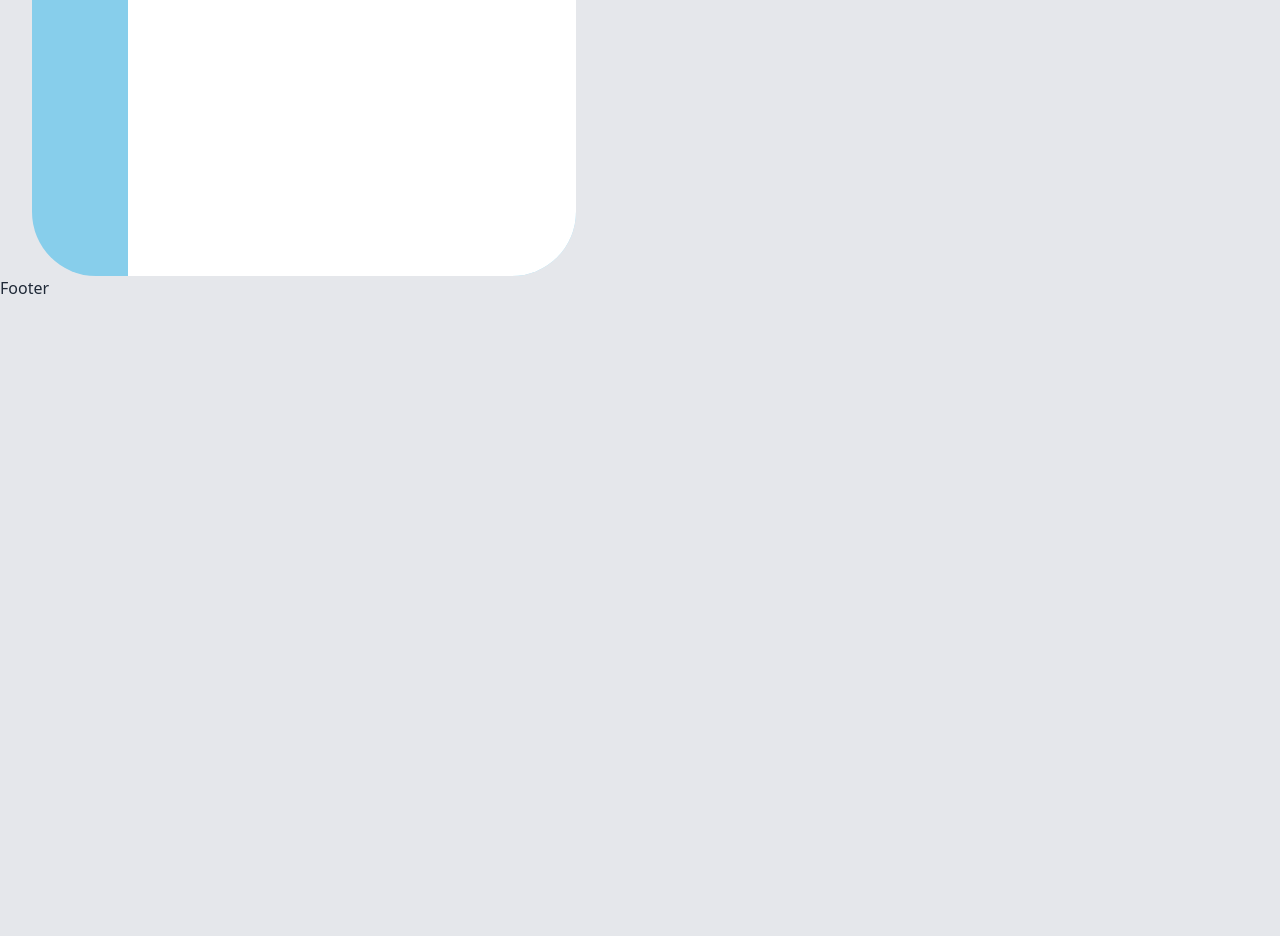
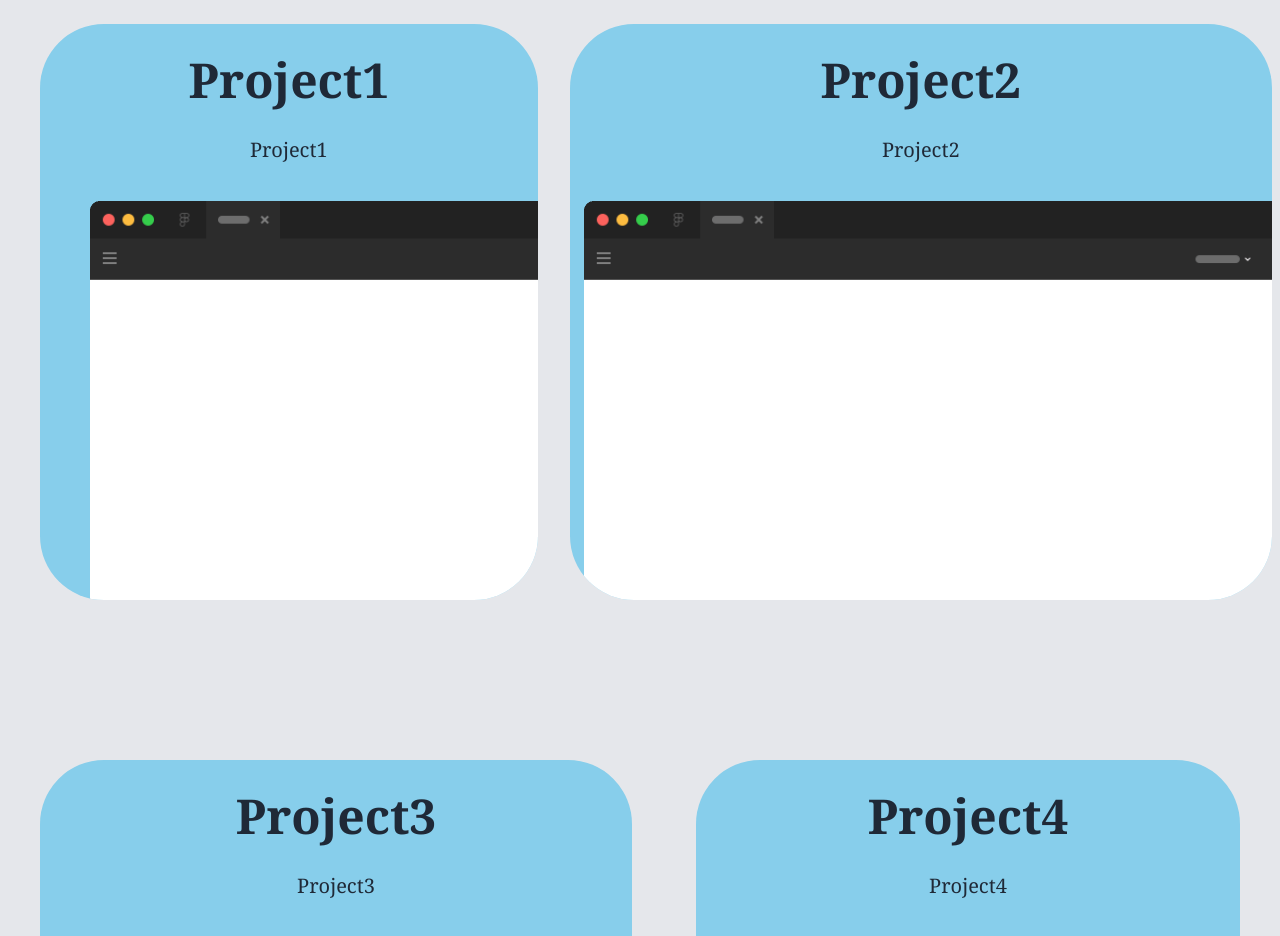
Before and after one commit to kg59/portfolio, a Next.js app: page / in a window 1280 px wide. Shown: the part 480-1416 px from the top of the page. Before the commit the page ends 800 px from the top, so only its background shows below. Built offline with nearby package versions, Linux system fonts and the light colour scheme.

Commit message:
Work cards added

```diff
--- a/components/Works/Work.module.css
+++ b/components/Works/Work.module.css
@@ -36,6 +36,6 @@
     }
 
     .work-image-mob {
-        @apply right-[1.5rem] bottom-[-15rem] max-w-sm md:bottom-[-15rem] md:right-[6.5rem] md:max-w-lg  max-h-[40rem] absolute;
+        @apply right-[1.5rem] bottom-[-15rem] max-w-sm md:bottom-[-15rem] md:right-[4.5rem] md:max-w-lg  max-h-[40rem] absolute;
     }
 }
--- a/components/Works/WorkBox.jsx
+++ b/components/Works/WorkBox.jsx
@@ -1,8 +1,11 @@
-export default function WorkBox() {
+export default function WorkBox({card1, card2, card3}) {
   return (
     <div className="work-box">
+        {card1}
         <div className="work-box-mobile">
+          {card2}
         </div>
+        {card3}
     </div>
   )
 }
--- a/components/Works/WorkCard.jsx
+++ b/components/Works/WorkCard.jsx
@@ -43,12 +43,18 @@ const setPreset = (imagepreset, imagemob) => {
     }
 }
 
-export default function WorkCard({cardbig,cardmobile,cardcolor,imagepreset,imagesrc, imagemob}) {
+/**
+ *
+ * @param {name, description, cardbig cardmobile,cardcolor,imagepreset,imagesrc, imagemob}
+ * @returns
+ */
+
+export default function WorkCard({name,description,cardbig,cardmobile,cardcolor,imagepreset,imagesrc, imagemob}) {
   const preset = setPreset(imagepreset,imagemob)
   return (
     <div className={setCardClass(cardbig,cardmobile)} style={{backgroundColor: cardcolor? cardcolor : "skyblue"}}>
-        <span className="work-name">Portfolio</span>
-        <span className="work-description">Just some stuff</span>
+        <span className="work-name">{name}</span>
+        <span className="work-description">{description}</span>
         <Image className={setImageClass(cardbig,imagemob)} src={setImage(imagesrc,imagemob)}
         width={preset.modifiers.width}
         height={preset.modifiers.height}/>
--- a/components/Works/default-presets.json
+++ b/components/Works/default-presets.json
@@ -9,7 +9,7 @@
     "workMob": {
       "modifiers": {
         "format": "png",
-        "width": 882,
+        "width": 400,
         "height": 1756
         }
     }
--- a/pages/index.jsx
+++ b/pages/index.jsx
@@ -1,6 +1,7 @@
 import Head from 'next/head'
 import Hero from '@/components/Hero/Hero'
 import WorkCard from '@/components/Works/WorkCard'
+import WorkBox from '@/components/Works/WorkBox'
 import Layout from '@/layouts/Default/Default'
 
 export default function index() {
@@ -11,7 +12,15 @@ export default function index() {
   </Head>
   <Layout content={
     <>
-      <WorkCard/>
+      <Hero/>
+      <WorkBox
+      card1={<WorkCard name="Project1" description="Project1"/>}
+      card2={<WorkCard name="Project2" description="Project2" cardbig={true}/>}
+      />
+      <WorkBox
+      card1={<WorkCard name="Project3" description="Project3" cardbig={true}/>}
+      card2={<WorkCard name="Project4" description="Project4" imagemob={true}/>}
+      />
     </>
   }
     />
```
